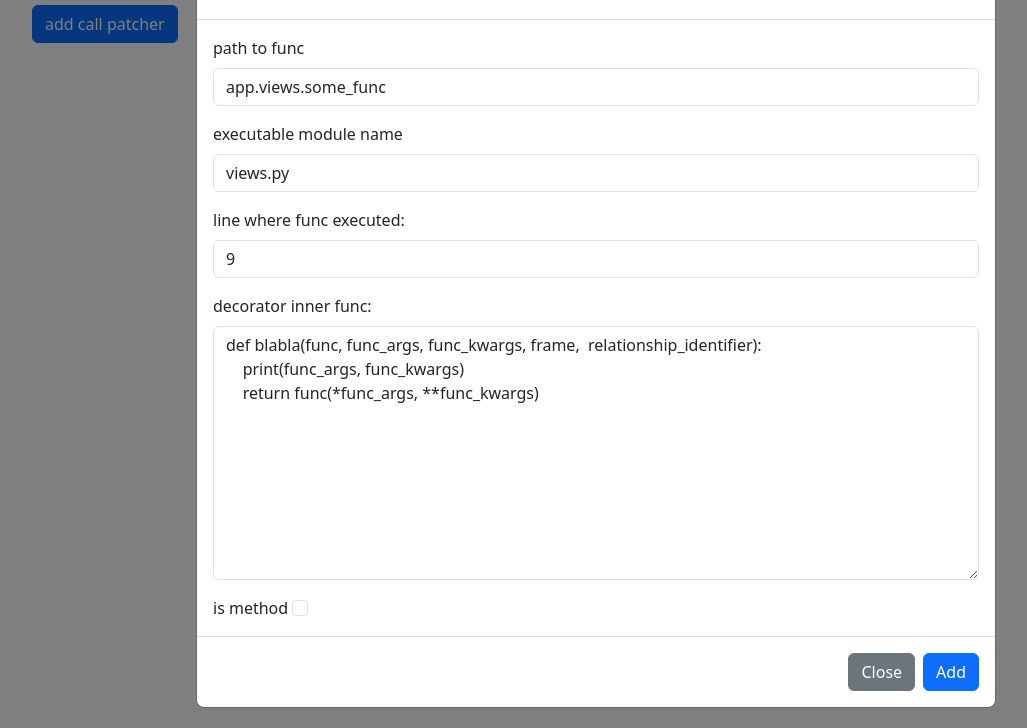
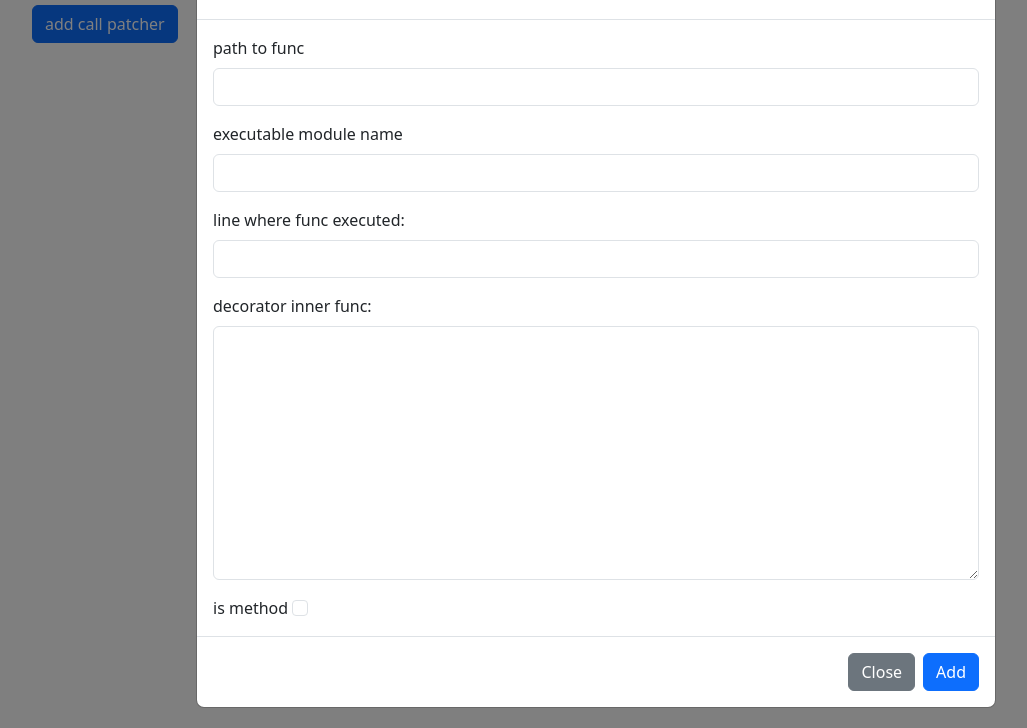
Before and after one commit to Rwwwrl/Func-call-patcher-api, a Django app: template func_call_patcher_api/endpoint/django_api/templates/django_api/index.html in a window 1280 px wide, after a click on "add call patcher". Shown: the part 72-800 px from the top of the page, without its empty margins (44-1071 px from the left). Run offline with Django 3.2, Linux system fonts and the light colour scheme; the template is opened without the code that fills it, so the values that code supplies are empty; some libraries are stand-ins or nearby versions.

Commit message:
chore index.html убрал дефолт значения

```diff
--- a/func_call_patcher_api/endpoint/django_api/templates/django_api/index.html
+++ b/func_call_patcher_api/endpoint/django_api/templates/django_api/index.html
@@ -81,30 +81,25 @@
                     <div class="modal-body">
                         <div class="mb-3">
                             <label for="formGroupExampleInput" class="form-label">path to func</label>
-                            <input type="text" class="form-control path_to_func" id="formGroupExampleInput"
-                                value="app.views.some_func">
+                            <input type="text" class="form-control path_to_func" id="formGroupExampleInput">
 
                         </div>
                         <div class="mb-3">
                             <label for="formGroupExampleInput" class="form-label">executable module name</label>
-                            <input type="text" class="form-control executable_module_name" id="formGroupExampleInput"
-                                value="views.py">
+                            <input type="text" class="form-control executable_module_name" id="formGroupExampleInput">
 
                         </div>
 
                         <div class="mb-3">
                             <label for="formGroupExampleInput" class="form-label">line where func executed:</label>
                             <input type="text" class="form-control line_where_func_executed_input"
-                                id="formGroupExampleInput" value=9>
+                                id="formGroupExampleInput">
                         </div>
 
                         <div class="mb-3">
                             <label for="ModalDecoratorInnerFunc" class="form-label">decorator inner func:</label>
                             <textarea id="ModalDecoratorInnerFunc" class="form-control decorator_inner_func_input"
-                                aria-label="With textarea" rows="10" style="height:100%;">def blabla(func, func_args, func_kwargs, frame,  relationship_identifier):
-    print(func_args, func_kwargs)
-    return func(*func_args, **func_kwargs)
-                            </textarea>
+                                aria-label="With textarea" rows="10" style="height:100%;"></textarea>
                         </div>
                         <label class="form-check-label" for="flexCheckDefault">
                             is method
```
